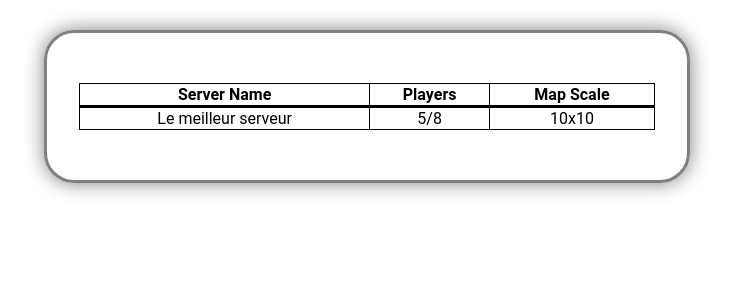
After one commit to Twikax/SquareWar, a PHP site: page /serverlist.html in a window 1280 px wide. The commit adds this page. Shown: the top 300 px of the page, without its empty margins (273-1006 px from the left). Run offline with PHP 8.4, Linux system fonts and the light colour scheme.

Commit message:
Ajout de l'interface liste de serveurs

```diff
--- /dev/null
+++ b/serverlist.html
@@ -0,0 +1,25 @@
+<!DOCTYPE html>
+<head>
+	<meta charset="UTF-8">
+	<title> SquareWar - Login </title>
+	<link rel="stylesheet" href="style.css">
+</head>
+<body>
+	<div id="gameLogin">
+		<table id="serverlist">
+			<thead>
+				<th>Server Name</th>
+				<th>Players</th>
+				<th>Map Scale</th>
+			</thead>
+			<tbody>
+				<tr>
+					<td>Le meilleur serveur</td>
+					<td>5/8</td>
+					<td>10x10</td>
+				</tr>
+			</tbody>
+		</table>
+	</div>
+</body>
+</html>
--- a/style.css
+++ b/style.css
@@ -19,6 +19,25 @@ body {
 	border-radius: 30px;
 	box-shadow: 0 0 20px grey;
 	text-align: center;
+}
+
+#serverlist {
+	width: 90%;
+	margin: auto;
+	border: 1px solid black;
+	border-collapse: collapse;
+}
+
+#serverlist thead {
+	border-bottom: 3px solid black;
+}
+
+#serverlist th, td {
+	border: 1px solid black;
+}
+
+#serverlist tbody tr:hover {
+	background: rgb(230,230,230);
 }
 
 #gameLogin div {
```
Also changed, not shown: lobby.html (renamed from index.html).
